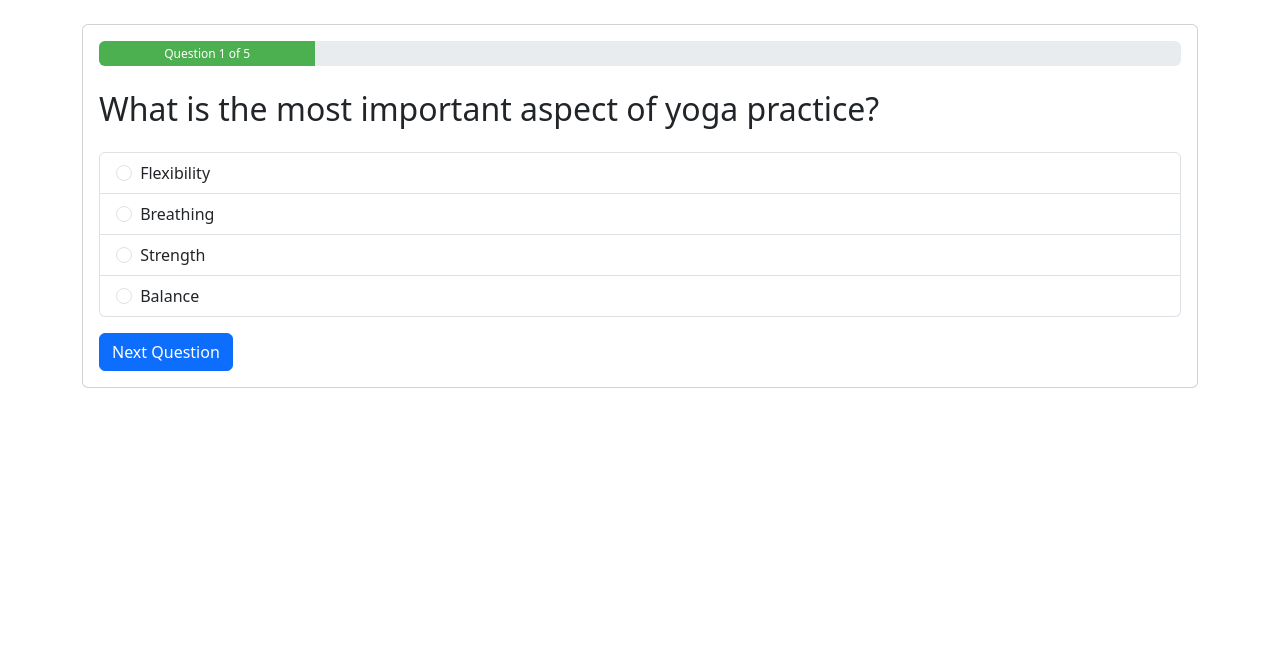
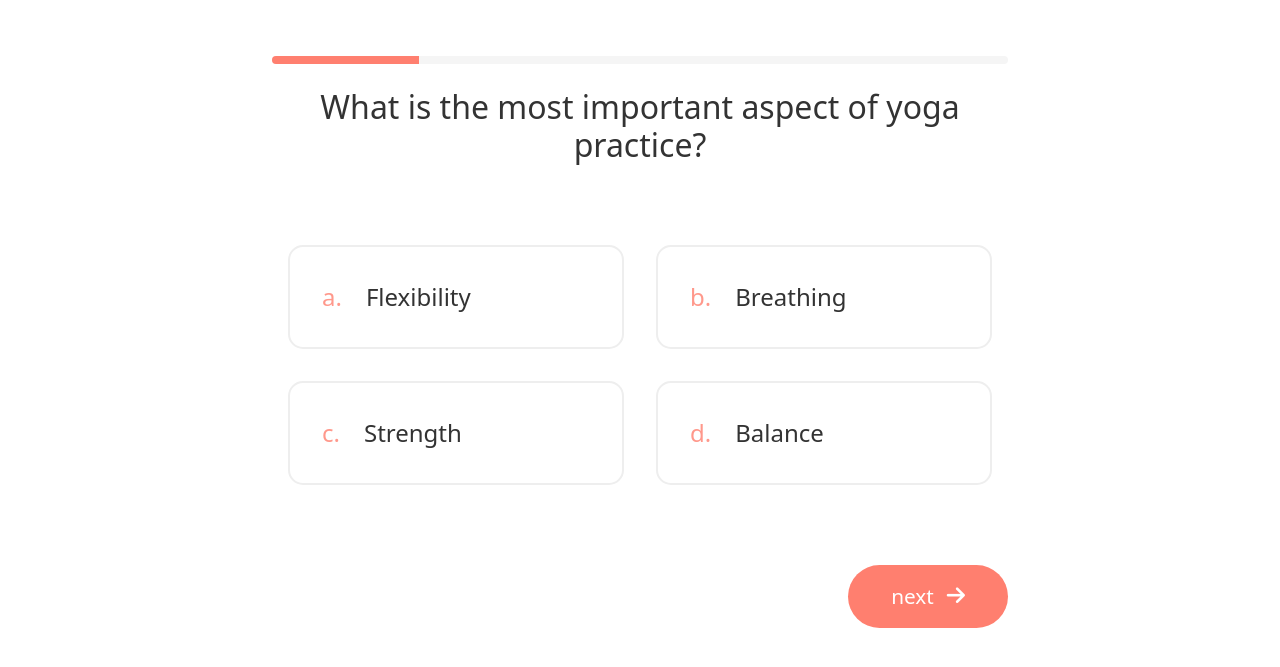
Before and after one commit to lizzieting/ui-final-project, a Flask app: page /quiz/1 in a window 1280 px wide. Shown: the part 56-723 px from the top of the page. Run offline with Flask 3, Linux system fonts and the light colour scheme; a user stored in the database is signed in.

Commit message:
Update quiz.html

```diff
--- a/Yoga updated learn/templates/quiz.html
+++ b/Yoga updated learn/templates/quiz.html
@@ -1,54 +1,60 @@
 {% extends "base.html" %}
 
-{% block title %}Question {{ current_question }} - Yoga Quiz{% endblock %}
+{% block title %}Quiz - Simple Yoga{% endblock %}
 
 {% block content %}
-<div class="card">
-    <div class="card-body">
+<div class="quiz-container">
+    <main class="quiz-content">
+        <!-- Progress Bar -->
         <div class="progress mb-4">
-            <div class="progress-bar"
-                 id="quiz-progress"
-                 role="progressbar"
+            <div id="quiz-progress" class="progress-bar" role="progressbar"
                  aria-valuenow="{{ current_question }}"
-                 aria-valuemin="0"
-                 aria-valuemax="{{ total_questions }}">
-                Question {{ current_question }} of {{ total_questions }}
+                 aria-valuemin="1"
+                 aria-valuemax="{{ total_questions }}"
+                 style="width: 0%">
             </div>
         </div>
 
-        <h2 class="card-title mb-4">{{ question.question }}</h2>
-        <form action="{{ url_for('quiz', question_id=current_question) }}" method="POST" id="quizForm">
+        <h2 class="question-text">{{ question.question }}</h2>
+
+        <form id="quizForm" action="{{ url_for('quiz', question_id=current_question) }}" method="POST">
             {% if question.get('type') == 'image' %}
-                <div class="row justify-content-center">
+                <div class="image-options">
                     {% for option in question.options %}
-                    <div class="col-md-4 mb-3">
-                        <label class="image-option">
-                            <input type="radio" name="answer" value="{{ option.text }}" required class="d-none">
-                            <img src="{{ option.image }}" alt="{{ option.text }}" class="img-fluid">
-                            <div class="mt-2 text-center">{{ option.text }}</div>
+                    <div class="image-option">
+                        <label>
+                            <input type="radio" name="answer" value="{{ option.text }}" required class="visually-hidden">
+                            <div class="image-container">
+                                <img src="{{ option.image }}" alt="{{ option.text }}">
+                            </div>
                         </label>
                     </div>
                     {% endfor %}
                 </div>
             {% else %}
-                <div class="list-group">
+                <div class="text-options">
                     {% for option in question.options %}
-                    <label class="list-group-item">
-                        <input class="form-check-input me-1" type="radio" name="answer" value="{{ option }}" required>
-                        {{ option }}
+                    <div class="text-option">
+                        <label>
+                            <input type="radio" name="answer" value="{{ option }}" required class="visually-hidden">
+                            <div class="option-content">
+                                <div class="option-letter">{{ ['a', 'b', 'c', 'd'][loop.index0] }}.</div>
+                                <div class="option-text">{{ option }}</div>
+                            </div>
                         </label>
+                    </div>
                     {% endfor %}
                 </div>
             {% endif %}
-            <button type="submit" class="btn btn-primary mt-3">
-                {% if current_question == total_questions %}
-                    Finish Quiz
-                {% else %}
-                    Next Question
-                {% endif %}
+
+            <div class="next-button">
+                <button type="submit">
+                    next
+                    <i class="fas fa-arrow-right"></i>
                 </button>
+            </div>
         </form>
-    </div>
+    </main>
 </div>
 
 <!-- Feedback Modal -->
@@ -69,30 +75,195 @@
 
 {% block extra_css %}
 <style>
+.quiz-container {
+    max-width: 800px;
+    margin: 0 auto;
+    padding: 2rem;
+}
+
+.progress {
+    height: 8px;
+    background-color: #f5f5f5;
+    border-radius: 4px;
+    overflow: hidden;
+}
+
+.progress-bar {
+    background-color: #FF7F6F;
+    transition: width 0.6s ease;
+}
+
+.question-text {
+    text-align: center;
+    color: #333;
+    font-size: 2rem;
+    font-weight: normal;
+    margin-bottom: 4rem;
+}
+
+.text-options {
+    max-width: 800px;
+    margin: 0 auto;
+    display: grid;
+    grid-template-columns: repeat(2, 1fr);
+    gap: 2rem;
+    padding: 1rem;
+}
+
+.text-option {
+    width: 100%;
+}
+
+.text-option label {
+    width: 100%;
+    display: block;
+}
+
+.option-content {
+    display: flex;
+    align-items: center;
+    padding: 2rem;
+    background: white;
+    border: 2px solid #eee;
+    border-radius: 15px;
+    cursor: pointer;
+    transition: all 0.3s ease;
+    min-height: 100px;
+}
+
+.option-content:hover {
+    border-color: #FF7F6F;
+    transform: translateY(-2px);
+}
+
+.option-letter {
+    color: #FF7F6F;
+    font-size: 1.5rem;
+    margin-right: 1.5rem;
+    font-weight: 500;
+    opacity: 0.8;
+}
+
+.option-text {
+    color: #333;
+    font-size: 1.5rem;
+}
+
+input[type="radio"]:checked + .option-content {
+    border-color: #4CAF50;
+    background-color: #f0fff0;
+}
+
+input[type="radio"]:checked + .option-content .option-letter {
+    color: #4CAF50;
+}
+
+.next-button {
+    display: flex;
+    justify-content: flex-end;
+    margin-top: 4rem;
+}
+
+.next-button button {
+    background-color: #FF7F6F;
+    color: white;
+    border: none;
+    border-radius: 50px;
+    font-size: 1.3rem;
+    cursor: pointer;
+    display: flex;
+    align-items: center;
+    gap: 0.8rem;
+    padding: 1rem 2.5rem;
+    transition: all 0.3s ease;
+    min-width: 160px;
+    justify-content: center;
+}
+
+.next-button button:hover {
+    background-color: #ff6b5b;
+    transform: translateX(5px);
+}
+
+.image-options {
+    display: flex;
+    justify-content: center;
+    gap: 2rem;
+    margin-bottom: 2rem;
+}
+
 .image-option {
+    flex: 0 1 300px;
+}
+
+.image-container {
+    border: 2px solid #eee;
+    border-radius: 15px;
+    overflow: hidden;
+    transition: all 0.3s ease;
     cursor: pointer;
-        transition: transform 0.2s;
-        text-align: center;
 }
-    .image-option:hover {
-        transform: scale(1.05);
+
+.image-container:hover {
+    border-color: #FF7F6F;
+    transform: translateY(-5px);
 }
-    .image-option.selected {
-        border: 3px solid #0d6efd;
-        border-radius: 8px;
+
+.image-container img {
+    width: 100%;
+    height: 200px;
+    object-fit: cover;
 }
-    .image-option img {
-        max-width: 100%;
-        height: 200px;
-        object-fit: contain;
-        border-radius: 8px;
+
+input[type="radio"]:checked + .image-container {
+    border-color: #4CAF50;
+    box-shadow: 0 5px 15px rgba(0,0,0,0.1);
 }
-    .progress {
-        height: 25px;
+
+.visually-hidden {
+    position: absolute;
+    width: 1px;
+    height: 1px;
+    padding: 0;
+    margin: -1px;
+    overflow: hidden;
+    clip: rect(0, 0, 0, 0);
+    border: 0;
 }
-    .progress-bar {
-        background-color: #4CAF50;
-        transition: width 0.3s ease;
+
+/* Modal Styles */
+.modal-content {
+    border-radius: 15px;
+    border: none;
+}
+
+.modal-header {
+    border-bottom: none;
+    padding: 1.5rem 1.5rem 0.5rem;
+}
+
+.modal-body {
+    font-size: 1.5rem;
+    padding: 1.5rem;
+}
+
+.modal-footer {
+    border-top: none;
+    justify-content: center;
+    padding: 0.5rem 1.5rem 1.5rem;
+}
+
+#nextButton {
+    background-color: #FF7F6F;
+    border: none;
+    border-radius: 25px;
+    padding: 0.8rem 2rem;
+    font-size: 1.1rem;
+    min-width: 120px;
+}
+
+#nextButton:hover {
+    background-color: #ff6b5b;
 }
 </style>
 {% endblock %}
@@ -119,9 +290,17 @@ document.addEventListener('DOMContentLoaded', function() {
         const formData = new FormData(form);
         fetch(form.action, {
             method: 'POST',
+            headers: {
+                'X-Requested-With': 'XMLHttpRequest'
+            },
             body: formData
         })
-        .then(resp => resp.json())
+        .then(resp => {
+            if (!resp.ok) {
+                throw new Error('Network response was not ok');
+            }
+            return resp.json();
+        })
         .then(data => {
             const feedbackMessage = document.getElementById('feedbackMessage');
             feedbackMessage.textContent = data.correct ? "✅ Correct!" : "❌ Incorrect!";
@@ -131,6 +310,16 @@ document.addEventListener('DOMContentLoaded', function() {
             document.getElementById('nextButton').onclick = function () {
                 window.location.href = data.next_url;
             };
+        })
+        .catch(error => {
+            console.error('Error:', error);
+            // If there's an error, just move to the next question
+            const nextQuestionId = currentQuestion + 1;
+            if (nextQuestionId <= totalQuestions) {
+                window.location.href = `/quiz/${nextQuestionId}`;
+            } else {
+                window.location.href = '/results';
+            }
         });
     });
 });
```
Lines whose indentation alone changed are shown as unchanged.
